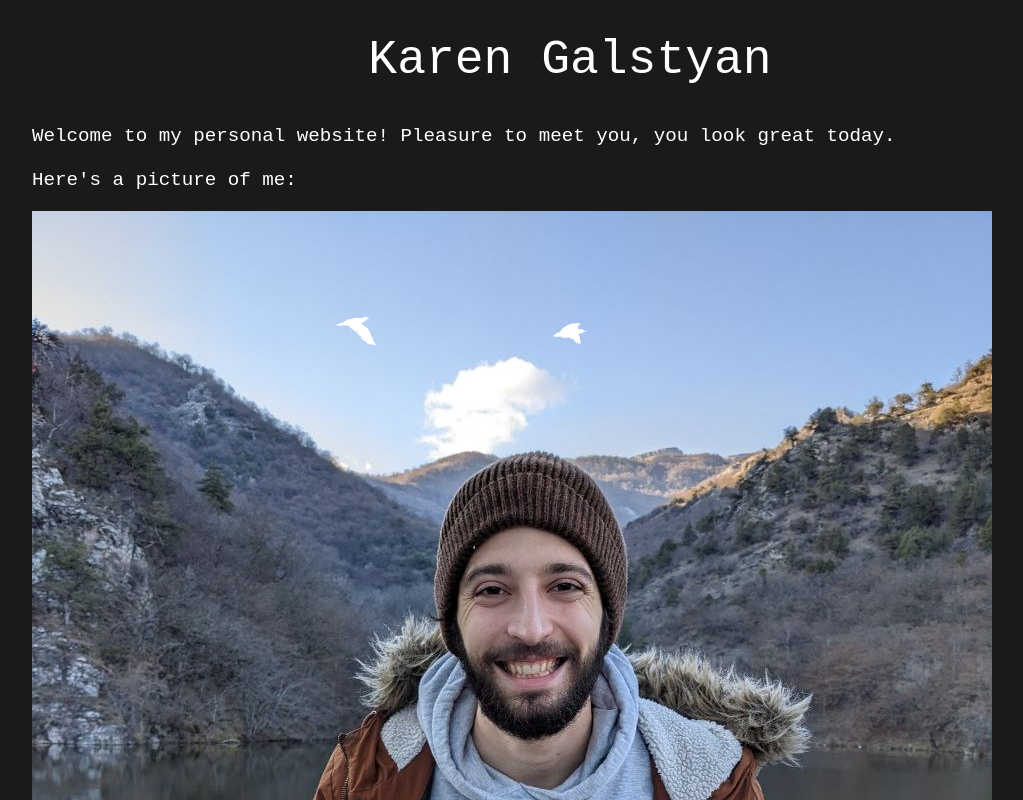
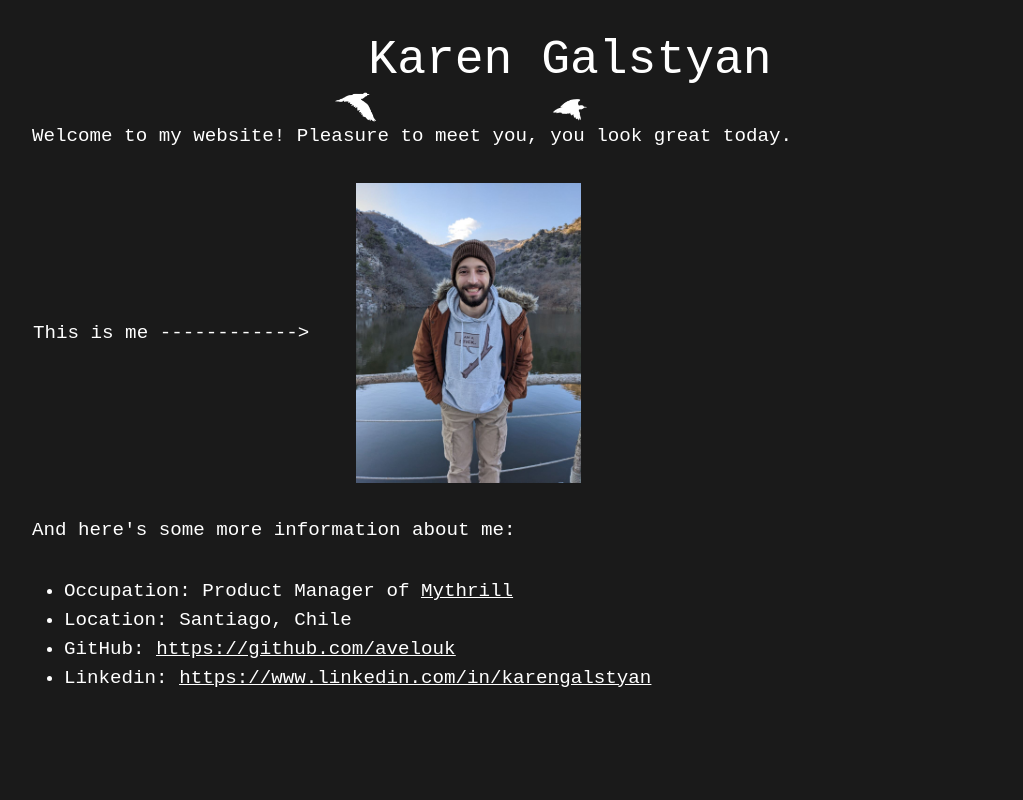
Before and after one commit to avelouk/avelouk.github.io, a plain HTML site: page index.html in a window 1280 px wide. Shown: the top 800 px of the page, without its empty margins (70-1093 px from the left). Drawn offline with nearby package versions, Linux system fonts and the light colour scheme; a web font is replaced by a local one.

Commit message:
Fixed layout a little

```diff
--- a/index.html
+++ b/index.html
@@ -9,13 +9,25 @@
     <div class="container">
 
         <h1>Karen Galstyan</h1>
-        <p>Welcome to my personal website! Pleasure to meet you, you look great today.</p>
-        <p>Here's a picture of me:</p>
-        <img src="https://github.com/avelouk/avelouk.github.io/blob/main/website_pic.jpg?raw=true" alt="Picture of Karen">
+        <p>Welcome to my website! Pleasure to meet you, you look great today.</p>
+        <div>
+            <table style="width:100%; height: 300px;">
+                <tr colspan="2">
+                    <td style="width: 30%;">
+                        <p>This is me ------------&gt</p>
+                    </td>
+                    <td style="width: 70%;">
+                        <img src="https://github.com/avelouk/avelouk.github.io/blob/main/website_pic.jpg?raw=true" alt="Picture of Karen"
+                        style="height: 300px;">
+                    </td>
+                </tr>
+            </table>
+        </div>
+
 
         <p>And here's some more information about me:</p>
         <ul>
-            <li>Occupation: Product Manager</li>
+            <li>Occupation: Product Manager of <a href="https://www.mythrillfiction.com/">Mythrill</a></li>
             <li>Location: Santiago, Chile</li>
             <li>GitHub: <a href="https://github.com/avelouk"><u>https://github.com/avelouk</u></a> </li>
             <li>Linkedin: <a href="https://github.com/avelouk"><u>https://www.linkedin.com/in/karengalstyan</u></a> </li>
--- a/styles.scss
+++ b/styles.scss
@@ -25,7 +25,8 @@ h1 {
 p {
 	font-size: 1.2rem;
 	line-height: 1.5;
-	margin-bottom: 1rem;
+	margin-bottom: 2rem;
+	margin-top: 2rem;
 }
 img {
 	max-width: 100%;
@@ -117,7 +118,7 @@ img {
 
 .bird-container {
 	position: absolute;
-	top: 30%;
+	top: 2%;
 	left: -10%;
 	transform: scale(0) translateX(-10vw);
 	will-change: transform;
```
Also changed, not shown: styles.css, 1 other file.
